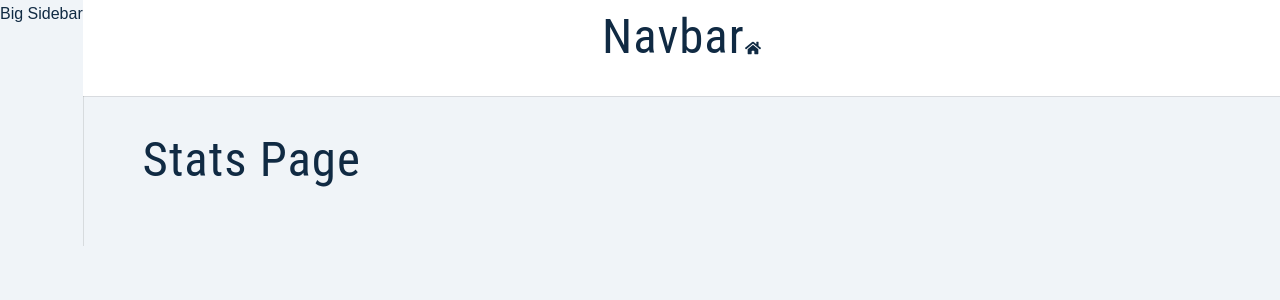
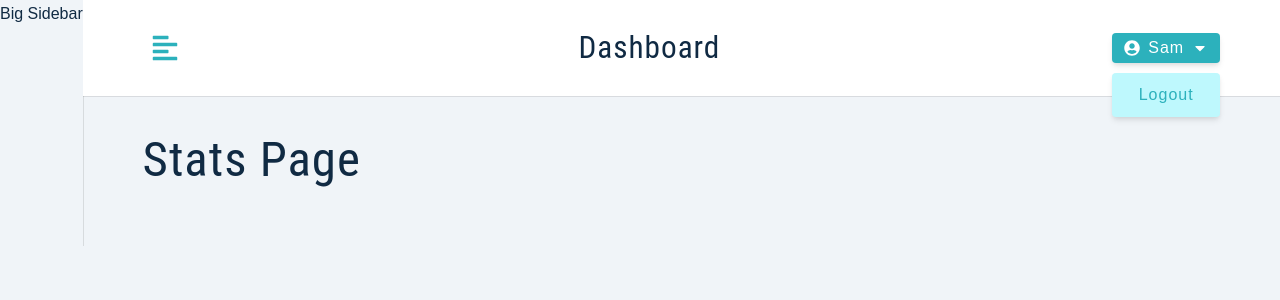
Before and after one commit to saman-zdf/jobfinder-client, a React (Create React App) app: page / in a window 1280 px wide. Shown: the top 300 px of the page. Built offline with nearby package versions, Linux system fonts and the light colour scheme; sample sign-in values are in the browser's storage.

Commit message:
navbar layouor has been added

```diff
--- a/src/components/Navbar.js
+++ b/src/components/Navbar.js
@@ -1,11 +1,49 @@
+import React, { useState } from 'react';
 import Wrapper from '../assets/wrappers/Navbar';
-import { FaHome } from 'react-icons/fa';
-
+import {
+  FaAlignLeft,
+  FaUserCircle,
+  FaCareDown,
+  FaCaretDown,
+} from 'react-icons/fa';
+import { useAppContext } from '../context/appContext';
+import Logo from './Logo';
 const Navbar = () => {
   return (
     <Wrapper>
-      <h1>Navbar</h1>
-      <FaHome />
+      <div className='nav-center'>
+        <button
+          type='button'
+          className='toggle-btn'
+          onClick={() => console.log('toggle sidebar!')}
+        >
+          <FaAlignLeft />
+        </button>
+        <div>
+          <Logo />
+          <h3 className='logo-text'>dashboard</h3>
+        </div>
+        <div className='btn-container'>
+          <button
+            className='btn'
+            type='button'
+            onClick={() => console.log('show/hide dropdown')}
+          >
+            <FaUserCircle />
+            Sam
+            <FaCaretDown />
+          </button>
+          <div className='dropdown show-dropdown'>
+            <button
+              type='button'
+              className='dropdown-btn'
+              onClick={() => console.log('logout')}
+            >
+              logout
+            </button>
+          </div>
+        </div>
+      </div>
     </Wrapper>
   );
 };
```
Also changed, not shown: 1 other file (tests, documents, lock files or other folders).
